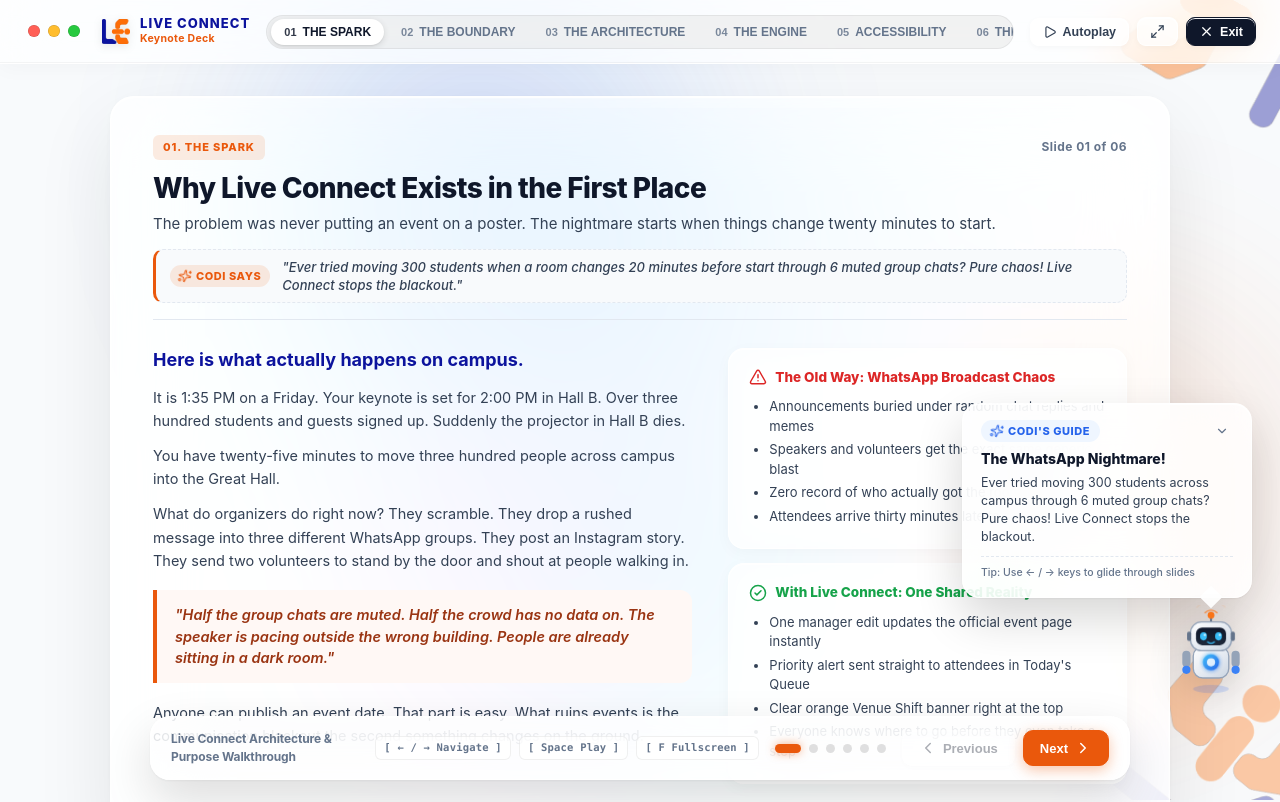
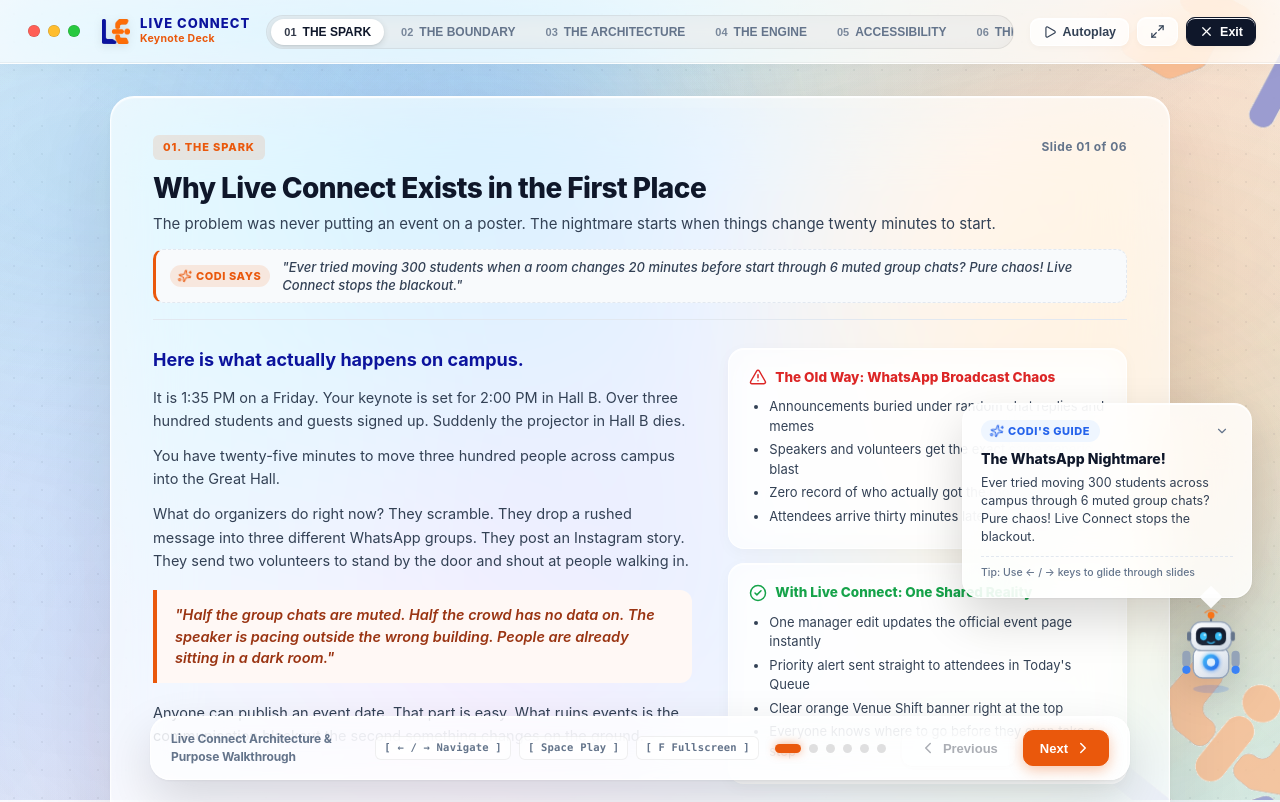
Before and after one commit to LordScientist/live-event-manager, a React (Vite) app in the folder event-app/: page /story in a window 1280 px wide. Shown: the top 802 px of the page. Built offline with nearby package versions, Linux system fonts and the light colour scheme; sample sign-in values are in the browser's storage.

Commit message:
feat(ui): implement live event stage and daylight keynote atmospheres with glassmorphism transparency fixes

```diff
--- a/event-app/src/components/layout/ManagerLayout.css
+++ b/event-app/src/components/layout/ManagerLayout.css
@@ -7,7 +7,7 @@
   min-height: 100vh;
   display: flex;
   flex-direction: column;
-  background-color: var(--color-bg-canvas);
+  background-color: transparent;
 }
 
 /* ==========================================================================
--- a/event-app/src/components/layout/UserLayout.css
+++ b/event-app/src/components/layout/UserLayout.css
@@ -7,7 +7,7 @@
   min-height: 100vh;
   display: flex;
   flex-direction: column;
-  background-color: var(--color-bg-canvas);
+  background-color: transparent;
 }
 
 /* Sticky Frosted Glass Top Header */
--- a/event-app/src/index.css
+++ b/event-app/src/index.css
@@ -135,14 +135,14 @@
 }
 
 /* ==========================================================================
-   NICER SHADE OF DARK MODE (SaaS Midnight Obsidian & Luminous Slate)
-   Deep obsidian canvas (#0b0f19) + Elevated slate surface (#131b2e)
+   DARK MODE - LIVE EVENT ARENA & CONCERT OBSIDIAN STAGE
+   Deep obsidian canvas (#070913) + Luminous stage elevation hierarchy
    ========================================================================== */
 :root[data-theme="dark"],
 .dark {
   color-scheme: dark;
 
-  /* Primary Brand Colors (Calibrated for dark mode contrast) */
+  /* Primary Brand Colors (Calibrated for dark mode contrast & stage spotlight synergy) */
   --color-primary: #3b82f6;
   --color-primary-hover: #60a5fa;
   --color-primary-active: #2563eb;
@@ -156,20 +156,20 @@
   --color-accent: #38bdf8;
   --color-accent-light: rgba(56, 189, 248, 0.14);
 
-  /* Background Colors (Deep, elegant midnight slate with clear elevation hierarchy) */
-  --color-bg-canvas: #0b0f19;       /* Deep obsidian canvas */
-  --color-bg-surface: #131b2e;      /* Rich elevated dark slate card/surface */
+  /* Background Colors (Deep obsidian canvas with luminous stage elevation hierarchy) */
+  --color-bg-canvas: #070913;       /* Deep obsidian/midnight stage canvas */
+  --color-bg-surface: #0e1526;      /* Rich elevated dark slate card/surface */
   --color-surface: var(--color-bg-surface);
-  --color-bg-subtle: #1a243b;       /* Interactive / hover background */
+  --color-bg-subtle: #141d33;       /* Interactive / hover background */
   --color-surface-subtle: var(--color-bg-subtle);
-  --color-bg-muted: #24304d;        /* Recessed wells / muted pills */
+  --color-bg-muted: #1c2742;        /* Recessed wells / muted pills */
 
   /* Text Colors (Refined contrast, zero harsh ocular glare) */
   --color-text-main: #f8fafc;       /* Crisp slate-50 */
   --color-text-secondary: #cbd5e1;  /* Balanced slate-300 */
   --color-text-muted: #94a3b8;      /* Legible slate-400 */
   --color-text-subtle: #64748b;     /* Slate-500 */
-  --color-text-inverse: #0b0f19;
+  --color-text-inverse: #070913;
 
   /* Border Colors (Refined subtle definition) */
   --color-border: #1e293b;
@@ -198,29 +198,29 @@
   --color-info-border: rgba(14, 165, 233, 0.32);
   --color-info-text: #7dd3fc;
 
-  --color-disabled-bg: #151d2f;
+  --color-disabled-bg: #121829;
   --color-disabled-text: #64748b;
   --color-disabled-border: #1e293b;
 
   /* Focus & Elevation */
-  --focus-ring: 0 0 0 2px #0b0f19, 0 0 0 4px #3b82f6;
-  --shadow-sm: 0 1px 3px 0 rgba(0, 0, 0, 0.45);
-  --shadow-md: 0 4px 12px -2px rgba(0, 0, 0, 0.6), 0 2px 6px -2px rgba(0, 0, 0, 0.4);
-  --shadow-lg: 0 12px 24px -4px rgba(0, 0, 0, 0.7), 0 4px 10px -2px rgba(0, 0, 0, 0.45);
+  --focus-ring: 0 0 0 2px #070913, 0 0 0 4px #3b82f6;
+  --shadow-sm: 0 1px 3px 0 rgba(0, 0, 0, 0.55);
+  --shadow-md: 0 4px 14px -2px rgba(0, 0, 0, 0.65), 0 2px 6px -2px rgba(0, 0, 0, 0.45);
+  --shadow-lg: 0 14px 28px -4px rgba(0, 0, 0, 0.75), 0 4px 10px -2px rgba(0, 0, 0, 0.5);
 
-  /* macOS Liquid Frosted Glass System Tokens (Dark Mode) */
-  --glass-bg-base: rgba(18, 26, 44, 0.72);
-  --glass-bg-elevated: rgba(22, 32, 54, 0.82);
-  --glass-bg-subtle: rgba(18, 26, 44, 0.52);
-  --glass-border: rgba(255, 255, 255, 0.13);
-  --glass-border-subtle: rgba(255, 255, 255, 0.07);
-  --glass-border-highlight: rgba(255, 255, 255, 0.22);
+  /* macOS Liquid Frosted Glass System Tokens (Dark Mode Milled Obsidian Crystal) */
+  --glass-bg-base: rgba(14, 21, 38, 0.70);
+  --glass-bg-elevated: rgba(18, 27, 48, 0.82);
+  --glass-bg-subtle: rgba(14, 21, 38, 0.48);
+  --glass-border: rgba(255, 255, 255, 0.14);
+  --glass-border-subtle: rgba(255, 255, 255, 0.08);
+  --glass-border-highlight: rgba(255, 255, 255, 0.28);
   --glass-blur: blur(28px) saturate(200%);
   --glass-blur-heavy: blur(48px) saturate(220%);
-  --glass-sheen: inset 0 1px 0 rgba(255, 255, 255, 0.16);
-  --glass-shadow-sm: 0 6px 20px rgba(0, 0, 0, 0.35), inset 0 1px 0 rgba(255, 255, 255, 0.12);
-  --glass-shadow-md: 0 16px 38px rgba(0, 0, 0, 0.5), inset 0 1px 0 rgba(255, 255, 255, 0.16);
-  --glass-shadow-lg: 0 36px 90px rgba(0, 0, 0, 0.65), inset 0 1px 0 rgba(255, 255, 255, 0.2);
+  --glass-sheen: inset 0 1px 0 rgba(255, 255, 255, 0.18);
+  --glass-shadow-sm: 0 6px 20px rgba(0, 0, 0, 0.4), inset 0 1px 0 rgba(255, 255, 255, 0.14);
+  --glass-shadow-md: 0 16px 38px rgba(0, 0, 0, 0.55), inset 0 1px 0 rgba(255, 255, 255, 0.18);
+  --glass-shadow-lg: 0 36px 90px rgba(0, 0, 0, 0.72), inset 0 1px 0 rgba(255, 255, 255, 0.22);
 }
 
 /* Smooth Theme Switching Transitions */
@@ -255,10 +255,22 @@
   overflow-x: hidden;
   width: 100%;
   background-color: var(--color-bg-canvas);
+  background-image: radial-gradient(130% 90% at 50% -8%, #ffffff 0%, #f8fafc 52%, #f1f5f9 100%);
+  background-attachment: fixed;
   position: relative;
 }
 
-/* Ambient Spatial Background: Dot-matrix texture + Multi-spectral Bioluminescent Caustics */
+:root[data-theme="dark"] body {
+  background-color: var(--color-bg-canvas);
+  background-image: radial-gradient(130% 90% at 50% -12%, #0f1629 0%, #070913 55%, #030408 100%);
+  background-attachment: fixed;
+}
+
+/* ==========================================================================
+   AMBIENT SPATIAL BACKGROUND: Stage Spotlights, Micro-Dot Matrix & Caustics
+   ========================================================================== */
+
+/* LIGHT MODE: Crisp Daylight Campus & Keynote Arena Aesthetic */
 body::before {
   content: '';
   position: fixed;
@@ -266,28 +278,52 @@
   pointer-events: none;
   z-index: 0;
   background-image:
+    /* Micro-dot matrix grid */
     radial-gradient(circle, rgba(15, 23, 42, 0.055) 1.2px, transparent 1.2px),
-    radial-gradient(circle at 10% 12%, rgba(6, 182, 212, 0.14) 0%, transparent 45%),
-    radial-gradient(circle at 88% 20%, rgba(249, 115, 22, 0.12) 0%, transparent 45%),
-    radial-gradient(circle at 50% 55%, rgba(37, 99, 235, 0.13) 0%, transparent 55%),
-    radial-gradient(circle at 18% 85%, rgba(168, 85, 247, 0.12) 0%, transparent 50%),
-    radial-gradient(circle at 82% 90%, rgba(16, 185, 129, 0.1) 0%, transparent 45%);
-  background-size: 28px 28px, 100% 100%, 100% 100%, 100% 100%, 100% 100%, 100% 100%;
+    /* Overhead auditorium daylight keynote spotlight (Center floodlight) */
+    radial-gradient(ellipse 75% 50% at 50% -6%, rgba(56, 189, 248, 0.18) 0%, rgba(2, 132, 199, 0.08) 45%, transparent 70%),
+    /* Vibrant daylight sky / cyan stage laser rig (Top left) */
+    radial-gradient(circle at 10% 16%, rgba(2, 132, 199, 0.15) 0%, rgba(56, 189, 248, 0.08) 32%, transparent 62%),
+    /* Warm sunrise coral / amber keynote spotlight (Top right) */
+    radial-gradient(circle at 90% 18%, rgba(249, 115, 22, 0.13) 0%, rgba(251, 191, 36, 0.07) 36%, transparent 64%),
+    /* Energetic iris / violet stage caustic (Center-left wash) */
+    radial-gradient(circle at 18% 68%, rgba(139, 92, 246, 0.12) 0%, rgba(124, 58, 237, 0.05) 34%, transparent 60%),
+    /* Fresh emerald arena light (Bottom right wash) */
+    radial-gradient(circle at 84% 82%, rgba(16, 185, 129, 0.11) 0%, rgba(5, 150, 105, 0.04) 34%, transparent 58%),
+    /* Subtle angled stage horizon cross-beam flare */
+    linear-gradient(130deg, transparent 0%, rgba(56, 189, 248, 0.07) 30%, rgba(249, 115, 22, 0.06) 58%, transparent 100%);
+  background-size: 28px 28px, 100% 100%, 100% 100%, 100% 100%, 100% 100%, 100% 100%, 100% 100%;
   background-attachment: fixed;
 }
 
+/* DARK MODE: Authentic Live Event Stage & Stadium Concert Aura */
 :root[data-theme="dark"] body::before {
   background-image:
-    radial-gradient(circle, rgba(255, 255, 255, 0.08) 1.2px, transparent 1.2px),
-    radial-gradient(circle at 12% 10%, rgba(6, 182, 212, 0.22) 0%, transparent 48%),
-    radial-gradient(circle at 88% 18%, rgba(249, 115, 22, 0.18) 0%, transparent 46%),
-    radial-gradient(circle at 50% 52%, rgba(37, 99, 235, 0.25) 0%, transparent 56%),
-    radial-gradient(circle at 16% 85%, rgba(168, 85, 247, 0.22) 0%, transparent 50%),
-    radial-gradient(circle at 84% 90%, rgba(16, 185, 129, 0.18) 0%, transparent 46%);
-  background-size: 28px 28px, 100% 100%, 100% 100%, 100% 100%, 100% 100%, 100% 100%;
+    /* Tech luminescent micro-dot matrix */
+    radial-gradient(circle, rgba(255, 255, 255, 0.085) 1.2px, transparent 1.2px),
+    /* Overhead arena spotlight rig (Massive royal sapphire center truss #2563eb / #1d4ed8) */
+    radial-gradient(ellipse 70% 48% at 50% -10%, rgba(37, 99, 235, 0.40) 0%, rgba(29, 78, 216, 0.20) 45%, transparent 75%),
+    /* Electric cyan stage laser beam (Top-left overhead rig #06b6d4) */
+    radial-gradient(circle at 10% 12%, rgba(6, 182, 212, 0.32) 0%, rgba(2, 132, 199, 0.18) 32%, transparent 62%),
+    /* Cyber violet / hot magenta stage spotlight cone (Top-right rig #c026d3 / #9333ea) */
+    radial-gradient(circle at 90% 14%, rgba(192, 38, 211, 0.30) 0%, rgba(147, 51, 234, 0.18) 36%, transparent 62%),
+    /* Warm keynote spotlight amber / gold podium beam (#f59e0b) */
+    radial-gradient(circle at 26% 52%, rgba(245, 158, 11, 0.22) 0%, rgba(217, 119, 6, 0.09) 30%, transparent 56%),
+    /* Intense royal sapphire floor wash & crowd aura (#2563eb / #9333ea) */
+    radial-gradient(circle at 84% 82%, rgba(37, 99, 235, 0.28) 0%, rgba(147, 51, 234, 0.16) 35%, transparent 60%),
+    /* Neon stage laser cross-beam flares cutting through arena haze */
+    linear-gradient(125deg, transparent 0%, rgba(6, 182, 212, 0.10) 26%, rgba(192, 38, 211, 0.09) 48%, rgba(37, 99, 235, 0.10) 70%, transparent 100%),
+    /* Bottom proscenium stage ramp glow */
+    radial-gradient(ellipse 85% 32% at 50% 105%, rgba(6, 182, 212, 0.20) 0%, rgba(37, 99, 235, 0.14) 40%, transparent 72%);
+  background-size: 28px 28px, 100% 100%, 100% 100%, 100% 100%, 100% 100%, 100% 100%, 100% 100%, 100% 100%;
 }
 
-/* Atmospheric Ambient Drift: Living bioluminescent aura that communicates spatial depth */
+/* ==========================================================================
+   ATMOSPHERIC AMBIENT DRIFT: Living Concert Haze & Keynote Aura
+   Smooth multi-point breathing animation providing spatial depth
+   ========================================================================== */
+
+/* LIGHT MODE: Subtle Ambient Caustic Waves */
 body::after {
   content: '';
   position: fixed;
@@ -297,29 +333,45 @@
   pointer-events: none;
   z-index: 0;
   background:
-    radial-gradient(circle at 30% 35%, rgba(56, 189, 248, 0.09) 0%, transparent 50%),
-    radial-gradient(circle at 70% 65%, rgba(244, 63, 94, 0.08) 0%, transparent 50%);
-  filter: blur(60px);
-  animation: ambientAuroraDrift 24s ease-in-out infinite alternate;
-  opacity: 0.85;
+    radial-gradient(ellipse 60% 50% at 22% 28%, rgba(56, 189, 248, 0.13) 0%, transparent 65%),
+    radial-gradient(ellipse 55% 45% at 78% 36%, rgba(249, 115, 22, 0.10) 0%, transparent 65%),
+    radial-gradient(ellipse 65% 55% at 52% 76%, rgba(139, 92, 246, 0.09) 0%, transparent 65%),
+    radial-gradient(ellipse 50% 45% at 82% 85%, rgba(16, 185, 129, 0.08) 0%, transparent 60%);
+  filter: blur(65px);
+  animation: ambientAuroraDrift 28s cubic-bezier(0.45, 0.05, 0.55, 0.95) infinite alternate;
+  opacity: 0.92;
 }
 
+/* DARK MODE: Stage Concert Haze with Intense Bioluminescent Drift */
 :root[data-theme="dark"] body::after {
   background:
-    radial-gradient(circle at 25% 30%, rgba(56, 189, 248, 0.18) 0%, transparent 50%),
-    radial-gradient(circle at 75% 70%, rgba(244, 63, 94, 0.15) 0%, transparent 50%);
-  opacity: 0.95;
+    radial-gradient(ellipse 55% 45% at 18% 24%, rgba(6, 182, 212, 0.24) 0%, transparent 65%),
+    radial-gradient(ellipse 50% 50% at 82% 32%, rgba(192, 38, 211, 0.22) 0%, transparent 65%),
+    radial-gradient(ellipse 65% 55% at 50% 64%, rgba(37, 99, 235, 0.26) 0%, transparent 70%),
+    radial-gradient(ellipse 45% 45% at 72% 86%, rgba(245, 158, 11, 0.15) 0%, transparent 60%);
+  filter: blur(75px);
+  animation: ambientAuroraDrift 24s cubic-bezier(0.45, 0.05, 0.55, 0.95) infinite alternate;
+  opacity: 1;
 }
 
 @keyframes ambientAuroraDrift {
   0% {
-    transform: translate(0, 0) scale(1);
+    transform: translate(0, 0) scale(1) rotate(0deg);
   }
-  50% {
-    transform: translate(-3%, 2%) scale(1.06);
+  33% {
+    transform: translate(-3%, 2.5%) scale(1.05) rotate(1deg);
+  }
+  66% {
+    transform: translate(2.5%, -2%) scale(0.96) rotate(-1deg);
   }
   100% {
-    transform: translate(2%, -3%) scale(0.97);
+    transform: translate(-1.5%, 3%) scale(1.03) rotate(0.5deg);
+  }
+}
+
+@media (prefers-reduced-motion: reduce) {
+  body::after {
+    animation: none;
   }
 }
 
--- a/event-app/src/pages/auth/AuthPages.css
+++ b/event-app/src/pages/auth/AuthPages.css
@@ -10,7 +10,7 @@
   justify-content: center;
   align-items: center;
   padding: var(--space-6) var(--space-4);
-  background-color: var(--color-bg-canvas);
+  background-color: transparent;
 }
 
 .auth-page--signup {
@@ -21,7 +21,7 @@
 }
 
 :root[data-theme="dark"] .auth-page--signup {
-  background-color: var(--color-bg-canvas);
+  background-color: transparent;
 }
 
 /* ── Auth card (login / general) ──────────────────────────────────────────── */
@@ -550,7 +550,7 @@
 }
 
 :root[data-theme="dark"] .auth-page--login {
-  background-color: var(--color-bg-canvas);
+  background-color: transparent;
 }
 
 .auth-card--login {
--- a/event-app/src/pages/auth/LandingPage.css
+++ b/event-app/src/pages/auth/LandingPage.css
@@ -2,7 +2,7 @@
   min-height: 100vh;
   display: flex;
   flex-direction: column;
-  background-color: var(--color-bg-canvas);
+  background-color: transparent;
 }
 
 .landing-header {
--- a/event-app/src/pages/auth/OnboardingPage.css
+++ b/event-app/src/pages/auth/OnboardingPage.css
@@ -5,7 +5,7 @@
   justify-content: center;
   align-items: center;
   padding: var(--space-8) var(--space-4);
-  background-color: var(--color-bg-canvas);
+  background-color: transparent;
 }
 
 .onboarding-card {
--- a/event-app/src/pages/presentation/PresentationPage.css
+++ b/event-app/src/pages/presentation/PresentationPage.css
@@ -6,7 +6,7 @@
 .presentation-viewport {
   position: relative;
   min-height: 100vh;
-  background-color: var(--color-bg-canvas, #fafafb);
+  background-color: transparent;
   display: flex;
   flex-direction: column;
   overflow-x: hidden;
@@ -14,7 +14,7 @@
 }
 
 :root[data-theme="dark"] .presentation-viewport {
-  background-color: #0b0f19;
+  background-color: transparent;
 }
 
 /* ── Decorative Background Graphics (Aligned with Frame 1:11) ────────────── */
```
